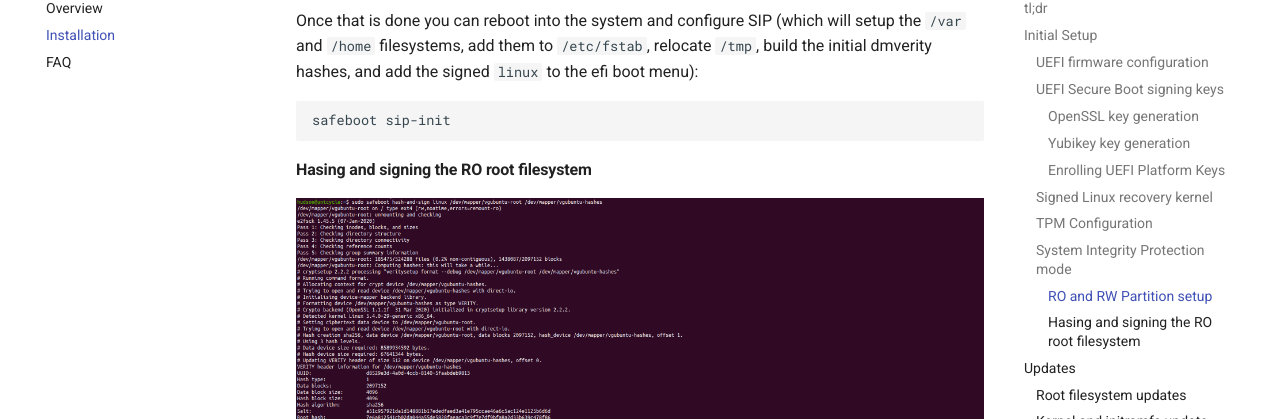
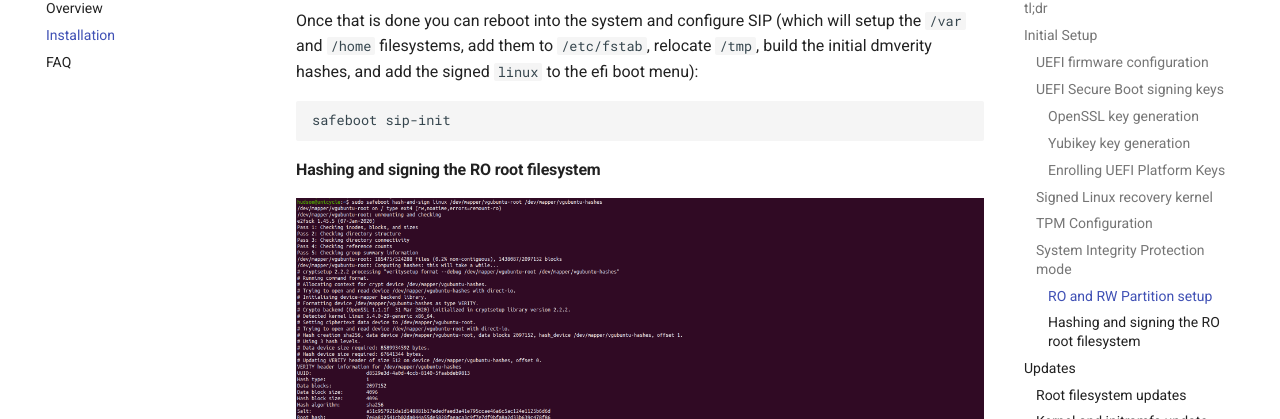
Before and after one commit to osresearch/safeboot, an MkDocs documentation site: the page built from docs/install.md, in a window 1280 px wide and 900 px high, scrolled down 9999 px. Shown: the part 100-519 px from the top of the window. Built offline with MkDocs 1.6.1 and Material for MkDocs 9.7.7, drawn with Linux system fonts in a browser that asks for light colours; comment, search, counter and statistics services are not loaded.

Commit message:
docs: fix typo
hasing -> hashing

````diff
--- a/docs/install.md
+++ b/docs/install.md
@@ -293,7 +293,7 @@ safeboot sip-init
 ```
 
 
-#### Hasing and signing the RO root filesystem
+#### Hashing and signing the RO root filesystem
 
 ![Output of `hash-and-sign` command](images/hash-and-sign.png)
 
````
